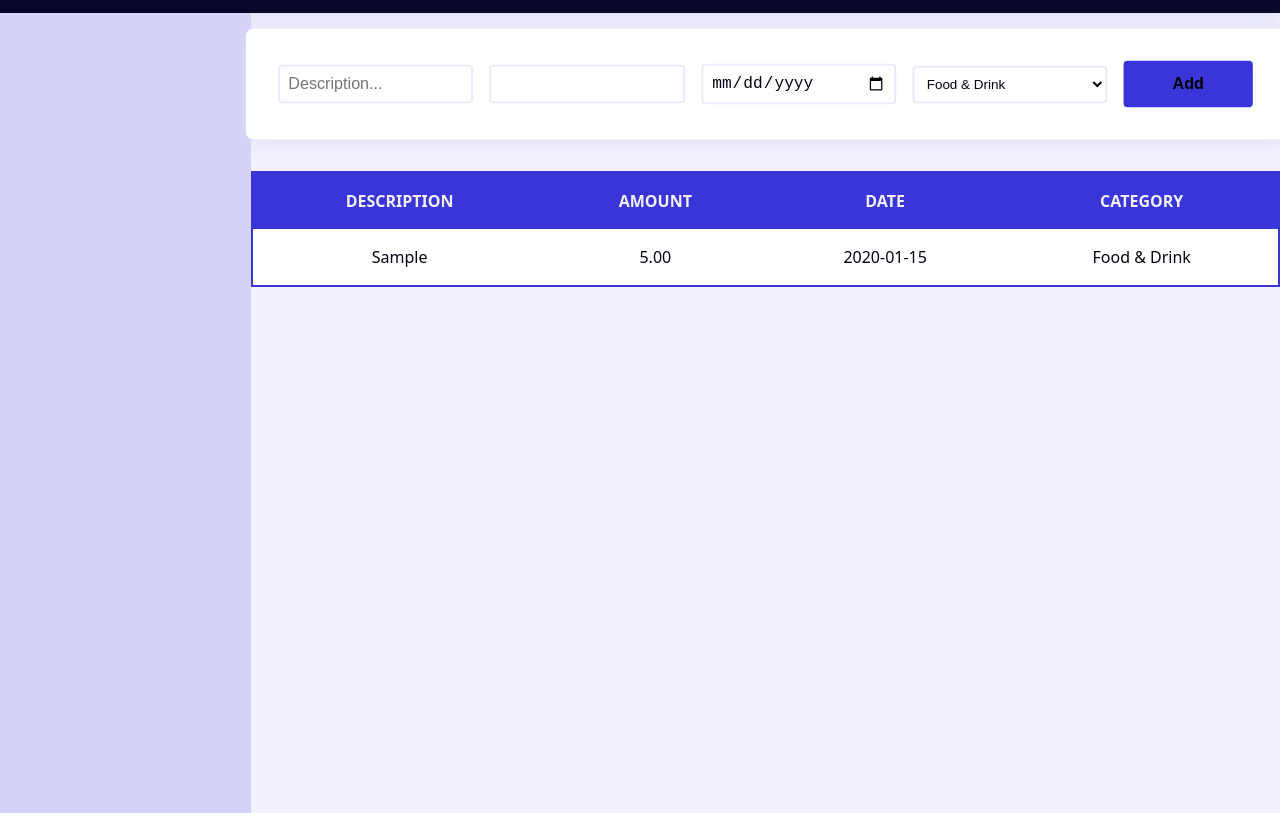
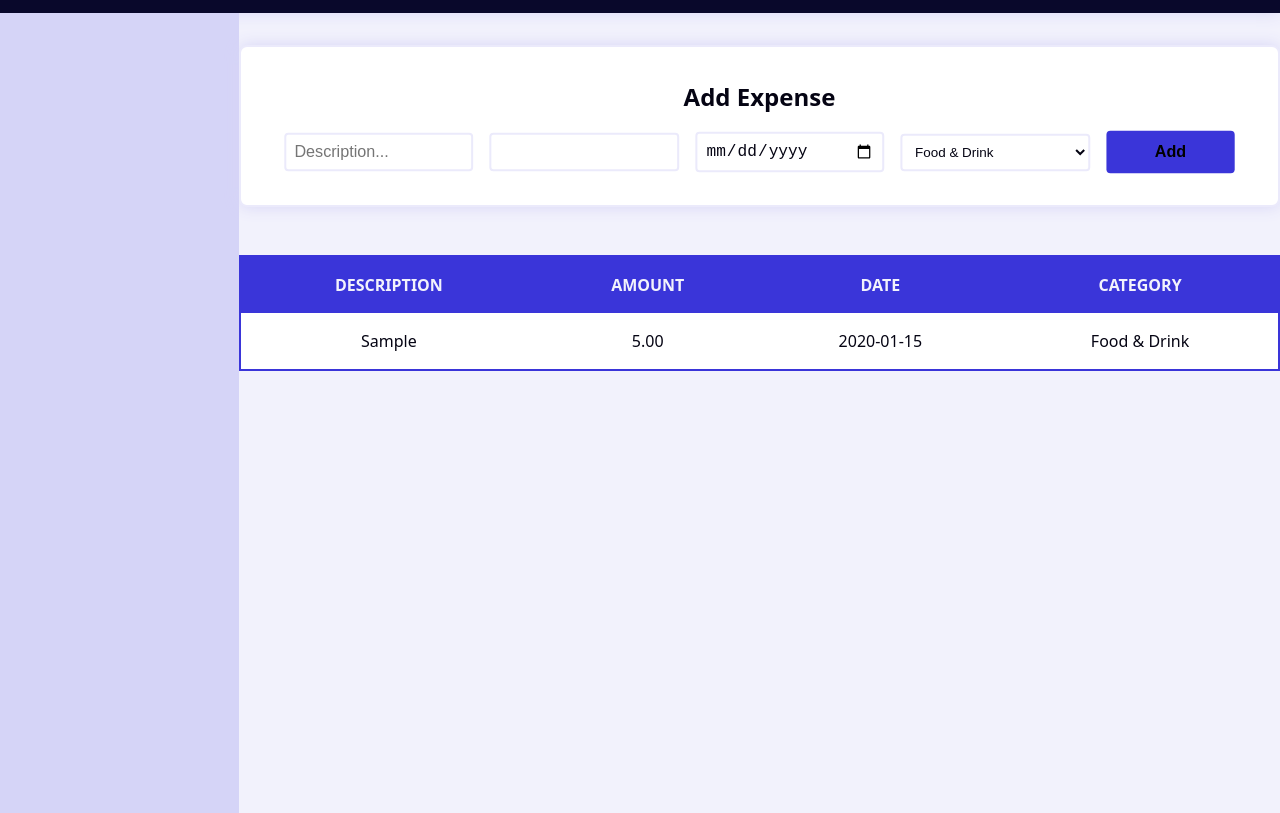
Before and after one commit to Leonard-Atorough/JS-Projects-and-components, a website built with Vite: page expense-tracker/index.html in a window 1280 px wide. Both pictures are taken after typing "Sample", "5", "2020-01-15" into the empty fields and a click on the button "Add". Shown: the part 67-880 px from the top of the page. Built offline with nearby package versions, Linux system fonts and the light colour scheme.

Commit message:
Update Ui so add container has header

```diff
--- a/expense-tracker/src/ui/components/expenseForm.module.css
+++ b/expense-tracker/src/ui/components/expenseForm.module.css
@@ -6,14 +6,9 @@ input {
   justify-content: center;
   align-items: center;
   gap: 1rem;
-  padding: 2rem;
-  background-color: #fff;
-  border: 2px solid var(--text-50);
-  border-radius: 0.5rem;
-  box-shadow: 0 0 1rem var(--text-100);
+  height: 100%;
+  width: 100%;
   transition: transform 0.1s ease;
-  min-height: 110px;
-  height: 100%;
 
   &:hover,
   &:focus-within {
@@ -32,7 +27,6 @@ input {
   }
 
   > .button {
-    height: 100%;
     padding: 0.75rem 3rem;
     border-radius: 0.25rem;
     font-weight: 600;
--- a/expense-tracker/src/ui/components/expenseForm.ts
+++ b/expense-tracker/src/ui/components/expenseForm.ts
@@ -4,9 +4,12 @@ import { appStore } from "../../state/store";
 import styles from "./expenseForm.module.css";
 
 export const mountAddExpenseForm = (container: HTMLElement): Promise<void> => {
+  const formTitle = document.createElement("h2");
+  formTitle.textContent = "Add Expense";
   const form = createForm();
   form.classList.add(`${styles["add-form"]}`);
-  container.appendChild(form);
+
+  container.append(formTitle, form);
 
   return attachFormHandler(form);
 };
--- a/expense-tracker/src/ui/components/expenseRow.ts
+++ b/expense-tracker/src/ui/components/expenseRow.ts
@@ -12,30 +12,20 @@ export const createExpenseRow = (
 
   const fragement = new DocumentFragment();
 
-  const desc = document.createElement("td");
-  desc.textContent = expense.description;
-  desc.classList.add(styles.row);
-
-  const amnt = document.createElement("td");
-  amnt.textContent = (expense.amountCents / 100).toFixed(2).toString();
-  amnt.classList.add(styles.row);
-
-  const date = document.createElement("td");
-  date.textContent = expense.date;
-  date.classList.add(styles.row);
-
-  const category = document.createElement("td");
-  category.textContent = expense.category ?? "(Empty)";
-  category.classList.add(styles.row);
+  const desc = createTableRow({ content: expense.description });
+  const amnt = createTableRow({ content: (expense.amountCents / 100).toFixed(2).toString() });
+  const date = createTableRow({ content: expense.date });
+  const category = createTableRow({ content: expense.category ?? "(Empty)" });
 
   fragement.append(desc, amnt, date, category);
   tableRow.appendChild(fragement);
 
   return tableRow;
+};
 
-  //   const elements: string[] = Array.from(Object.values(expense));
-  //   elements.forEach((element) => {
-  //     const td = document.createElement("td");
-  //     td.textContent = element;
-  //   });
+const createTableRow = (options: { content: string }): HTMLTableCellElement => {
+  const cell = document.createElement("td");
+  cell.textContent = options.content;
+  cell.classList.add(styles.row);
+  return cell;
 };
--- a/expense-tracker/src/ui/views/dashboard.module.css
+++ b/expense-tracker/src/ui/views/dashboard.module.css
@@ -18,3 +18,17 @@
   color: var(--background);
   font-size: var(--font-size-1);
 }
+
+.expense-form-container {
+  display: flex;
+  flex-direction: column;
+  align-items: center;
+  width: 100%;
+  margin: 1rem;
+  padding: 2rem 3rem;
+  gap: 1rem;
+  background-color: #fff;
+  border: 2px solid var(--text-50);
+  border-radius: 0.5rem;
+  box-shadow: 0 0 1rem var(--text-100);
+}
--- a/expense-tracker/src/ui/views/dashboard.ts
+++ b/expense-tracker/src/ui/views/dashboard.ts
@@ -24,7 +24,7 @@
 function BuildUI() {
   const addExpenseForm = document.createElement("div");
   addExpenseForm.id = "addExpenseForm";
-  addExpenseForm.className = "container";
+  addExpenseForm.className = styles["expense-form-container"];
   mountAddExpenseForm(addExpenseForm);
 
   const table = document.createElement("table");
```
